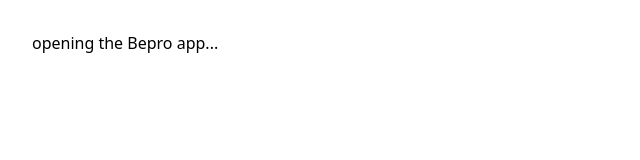
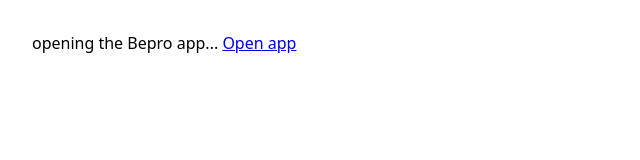
Before and after one commit to hjh5696/examples-hello-world, a plain HTML site: page index.html in a window 1280 px wide. Shown: the full height of the page, 0-640 px from the left. Drawn offline with Linux system fonts and the light colour scheme.

Commit message:
simulate invite link

```diff
--- a/index.html
+++ b/index.html
@@ -8,7 +8,7 @@
 </head>
 <body>
   opening the Bepro app...
-  <a href="https://invite.bepro.ai/dl/ZfA"></a>
+  <a href="https://invite.bepro.ai/dl/ZfA">Open app</a>
   <!-- <script>
     (function(){
       var isIOS = false;
```
